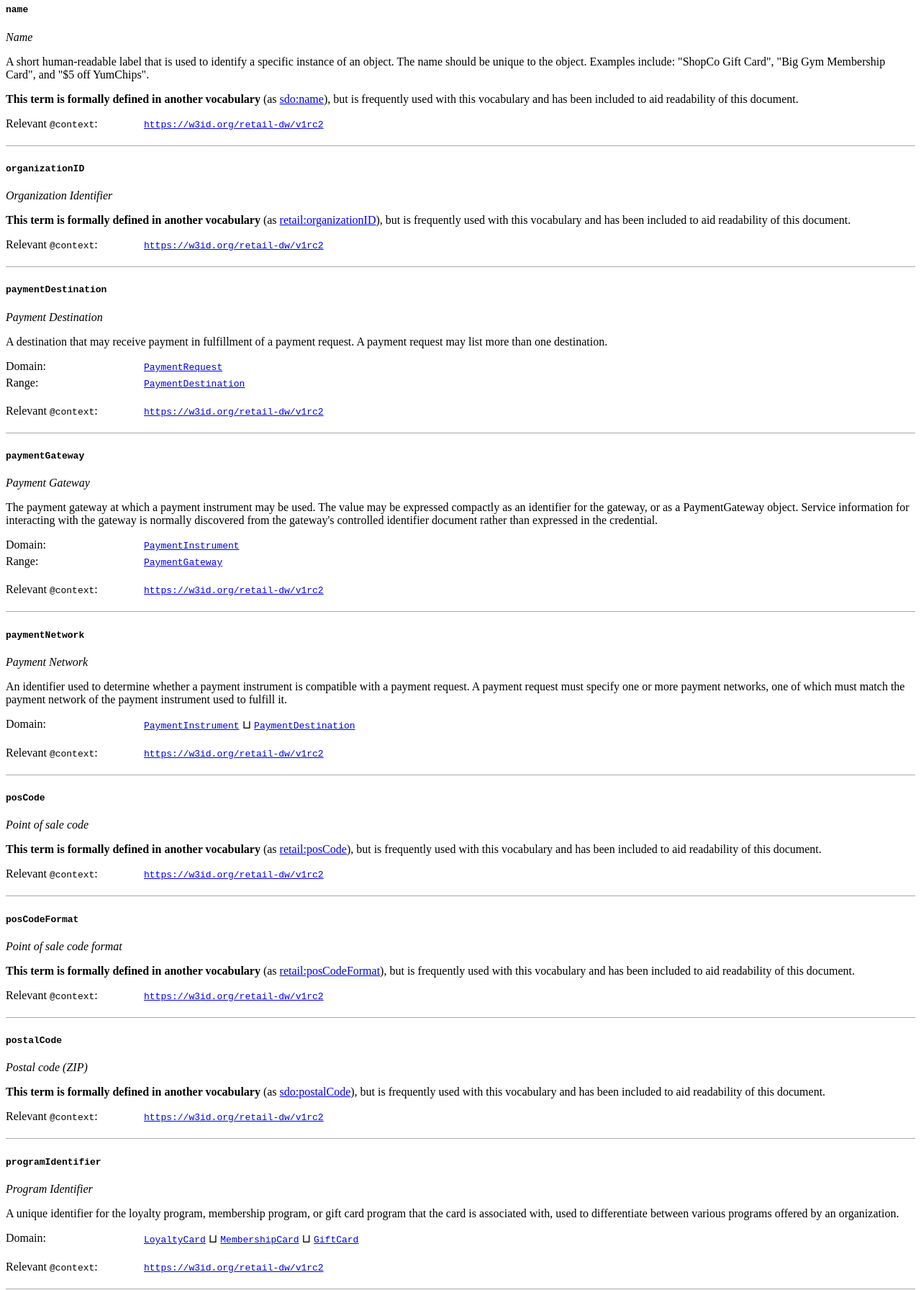
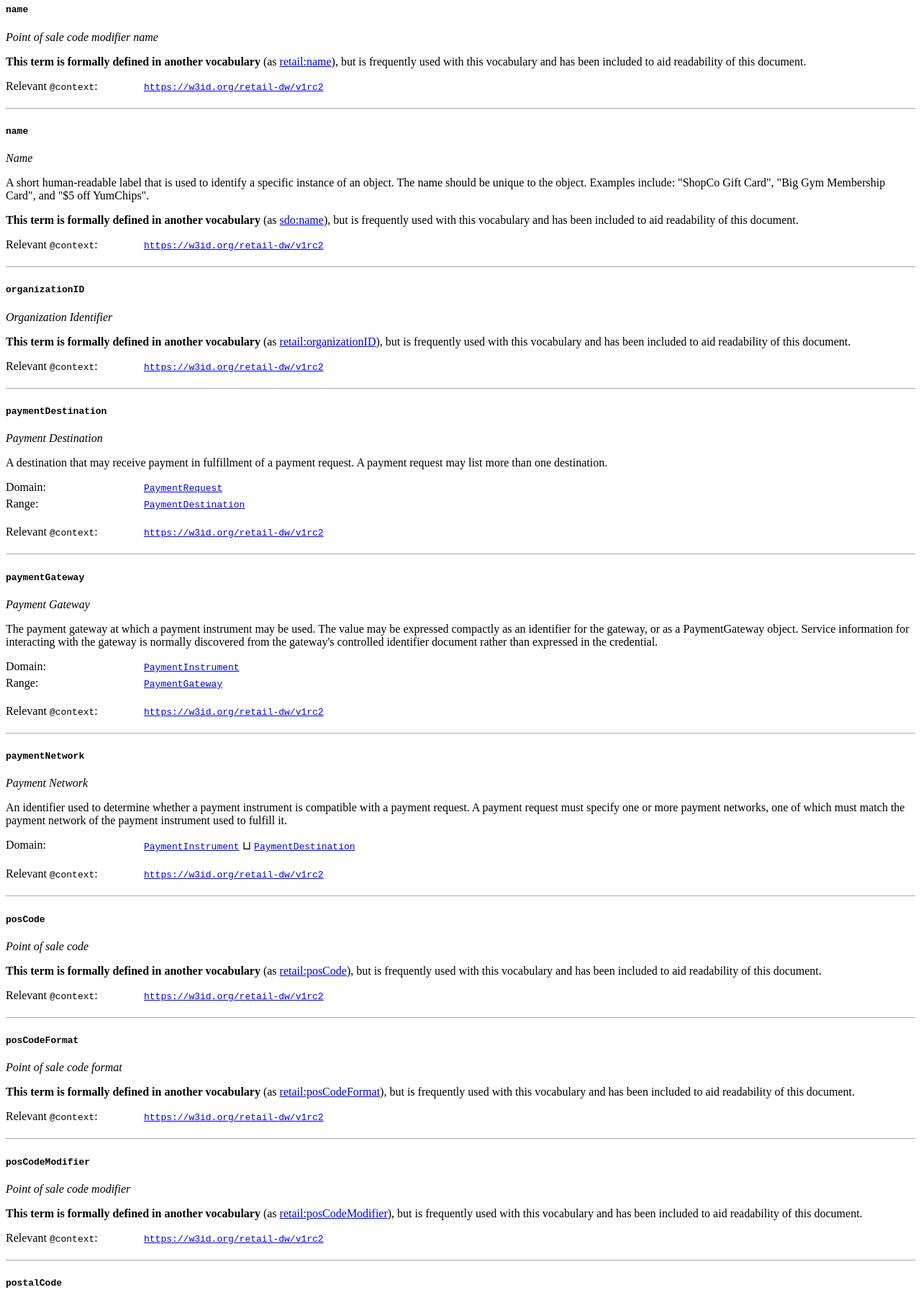
Before and after one commit to convenience-org/retail-dw-vocabulary, a website: page index.html in a window 1280 px wide. Shown: the part 10208-12000 px from the top of the page at 72% size. Drawn offline with Linux system fonts and the light colour scheme; a script that the page names is missing.

Commit message:
autogenrated index.html and v1rc5-draft context file.

```diff
--- a/index.html
+++ b/index.html
@@ -507,6 +507,7 @@
             <li><a href="#2a131641b4affb3421e62a488306dc25049236b6af8397915742344d2e650828"><code>Discount<code></code></code></a></li>
             <li><a href="#a0e7d94944539862efdb5ca58345b355d2a137f204bfe533781b575aba805194"><code>ItemCode<code></code></code></a></li>
             <li><a href="#d79421f0139e03e1364896fefacabaf2a253a3ddcb9a9a8f271fb2e372f81e15"><code>PosCodeFormat<code></code></code></a></li>
+            <li><a href="#81af39f8bbb55756d871f606dadde70a1a8b0cbc30c3b683c83d118fdf453729"><code>PosCodeModifier<code></code></code></a></li>
             <li><a href="#84b1d5b47f575c8c0a0948333af219fe63ec9b67bbf0a1ea57a09132ffac70ff"><code>PosJournalAgeVerificationLine<code></code></code></a></li>
             <li><a href="#afaecb3eb3220927bcd87f9685eb050be5f99159bddef17ba43a1a30f2362336"><code>PosJournalDiscountLine<code></code></code></a></li>
             <li><a href="#0db4999c640b617b44c86d9506185ba4e268814d9bc6dcc6cef73afaaff64690"><code>PosJournalFuelLine<code></code></code></a></li>
@@ -535,9 +536,11 @@
             <li><a href="#0a227f4bb756d189b8d9b1818a80d7b3edd4ac786e6bb9ab37aabf63551a546d"><code>format<code></code></code></a></li>
             <li><a href="#e92d336e5b2747fcde1cae9209c96e3520f947ee911f4d2e5f1ff7ad9c5080a1"><code>itemCode<code></code></code></a></li>
             <li><a href="#25e40d9af5f8568ef60caa7e3f869ec94859d460d5cfa7aef11398b2e008b3d3"><code>itemTaxes<code></code></code></a></li>
+            <li><a href="#2d8a94e5cc0a264f52fa891d16e41f271ba0be1864abd5cd95edf5a3d656ac5b"><code>name<code></code></code></a></li>
             <li><a href="#b2671569a25fc975c265755755d7abe5bed88c821db1d2be9f67aaa862265cca"><code>organizationID<code></code></code></a></li>
             <li><a href="#0c40d932dc673079a1d2b82a46bb94f5f2d5395acb69040e335aea2e81d53e6f"><code>posCode<code></code></code></a></li>
             <li><a href="#0fb35f07f489798b478a4ae6777f1cfbe05b351676eabeb8b266ec060a354f32"><code>posCodeFormat<code></code></code></a></li>
+            <li><a href="#ce36ce1c380c58235afbd31d817512beb104a250fdb450a989fc87f79fb0c371"><code>posCodeModifier<code></code></code></a></li>
             <li><a href="#2a292be06a8b6364998c4eb09439eb2dda5739ae15a4cb36659c585727583fb1"><code>regularSellPrice<code></code></code></a></li>
             <li><a href="#7eab970b2267f12d2ebebf7681847def9e42ed64082c9dadd73737ee06b4db23"><code>sourcePOI<code></code></code></a></li>
             <li><a href="#a0bddf0b06f5bfc5d21b264a16159b59e1642419e5b4067af4560b01ddade294"><code>storeLocationID<code></code></code></a></li>
@@ -943,6 +946,19 @@
           <dd><a href="https://w3id.org/retail-dw/v1rc2"><code>https://w3id.org/retail-dw/v1rc2</code></a></dd>
         </dl>
       </section>
+      <section id="2d8a94e5cc0a264f52fa891d16e41f271ba0be1864abd5cd95edf5a3d656ac5b">
+        <h4><code>name</code></h4>
+        <p><em>Point of sale code modifier name</em></p>
+        <p class="note">
+          <b>This term is formally defined in another vocabulary</b>
+          (as <a href="https://w3id.org/retail#name">retail:name</a>), but is frequently used with this vocabulary and has been
+          included to aid readability of this document.
+        </p>
+        <dl class="terms">
+          <dt>Relevant <code>@context</code>:</dt>
+          <dd><a href="https://w3id.org/retail-dw/v1rc2"><code>https://w3id.org/retail-dw/v1rc2</code></a></dd>
+        </dl>
+      </section>
       <section id="1fcc090c97b079a6354923801d28050badf02fef3351220c2c4124012c090001">
         <h4><code>name</code></h4>
         <p><em>Name</em></p>
@@ -1032,6 +1048,19 @@
         <p class="note">
           <b>This term is formally defined in another vocabulary</b>
           (as <a href="https://w3id.org/retail#posCodeFormat">retail:posCodeFormat</a>), but is frequently used with this vocabulary and has been
+          included to aid readability of this document.
+        </p>
+        <dl class="terms">
+          <dt>Relevant <code>@context</code>:</dt>
+          <dd><a href="https://w3id.org/retail-dw/v1rc2"><code>https://w3id.org/retail-dw/v1rc2</code></a></dd>
+        </dl>
+      </section>
+      <section id="ce36ce1c380c58235afbd31d817512beb104a250fdb450a989fc87f79fb0c371">
+        <h4><code>posCodeModifier</code></h4>
+        <p><em>Point of sale code modifier</em></p>
+        <p class="note">
+          <b>This term is formally defined in another vocabulary</b>
+          (as <a href="https://w3id.org/retail#posCodeModifier">retail:posCodeModifier</a>), but is frequently used with this vocabulary and has been
           included to aid readability of this document.
         </p>
         <dl class="terms">
@@ -1472,7 +1501,7 @@
           <dt>Range of:</dt>
           <dd><a href="#e92d336e5b2747fcde1cae9209c96e3520f947ee911f4d2e5f1ff7ad9c5080a1"><code>itemCode</code></a></dd>
           <dt>Domain of:</dt>
-          <dd><a href="#0c40d932dc673079a1d2b82a46bb94f5f2d5395acb69040e335aea2e81d53e6f"><code>posCode</code></a></dd>
+          <dd><a href="#0c40d932dc673079a1d2b82a46bb94f5f2d5395acb69040e335aea2e81d53e6f"><code>posCode</code></a>, <a href="#0fb35f07f489798b478a4ae6777f1cfbe05b351676eabeb8b266ec060a354f32"><code>posCodeFormat</code></a>, <a href="#ce36ce1c380c58235afbd31d817512beb104a250fdb450a989fc87f79fb0c371"><code>posCodeModifier</code></a></dd>
         </dl>
         <dl class="terms">
           <dt>Relevant <code>@context</code>:</dt>
@@ -1714,6 +1743,27 @@
           <dd><a href="#0fb35f07f489798b478a4ae6777f1cfbe05b351676eabeb8b266ec060a354f32"><code>posCodeFormat</code></a></dd>
           <dt>Domain of:</dt>
           <dd><a href="#9c73d064c7b6c160584bec3f7a7a0bd1c82ff9daf2804cd1dc9fb58ff2a98b28"><code>checkDigit</code></a>, <a href="#0a227f4bb756d189b8d9b1818a80d7b3edd4ac786e6bb9ab37aabf63551a546d"><code>format</code></a></dd>
+        </dl>
+        <dl class="terms">
+          <dt>Relevant <code>@context</code>:</dt>
+          <dd><a href="https://w3id.org/retail-dw/v1rc2"><code>https://w3id.org/retail-dw/v1rc2</code></a></dd>
+        </dl>
+      </section>
+      <section id="81af39f8bbb55756d871f606dadde70a1a8b0cbc30c3b683c83d118fdf453729">
+        <h4><code>PosCodeModifier</code></h4>
+        <p><em>Point of sale code modifier</em></p>
+        <p class="note">
+          <b>This term is formally defined in another vocabulary</b>
+          (as <a href="https://w3id.org/retail#PosCodeModifier">retail:PosCodeModifier</a>), but is frequently used with this vocabulary and has been
+          included to aid readability of this document.
+        </p>
+        <dl class="terms">
+          <dt>Range of:</dt>
+          <dd><a href="#ce36ce1c380c58235afbd31d817512beb104a250fdb450a989fc87f79fb0c371"><code>posCodeModifier</code></a></dd>
+          <dt>Domain of:</dt>
+          <dd><a href="#2d8a94e5cc0a264f52fa891d16e41f271ba0be1864abd5cd95edf5a3d656ac5b"><code>name</code></a></dd>
+          <dt>In the domain of:</dt>
+          <dd><a href="#957c66e1997406b04d3e7d5ad77861d799b87fd19d9765543b7f0f1fbe5a2dda"><code>value</code></a></dd>
         </dl>
         <dl class="terms">
           <dt>Relevant <code>@context</code>:</dt>
```
Also changed, not shown: 1 other file.
